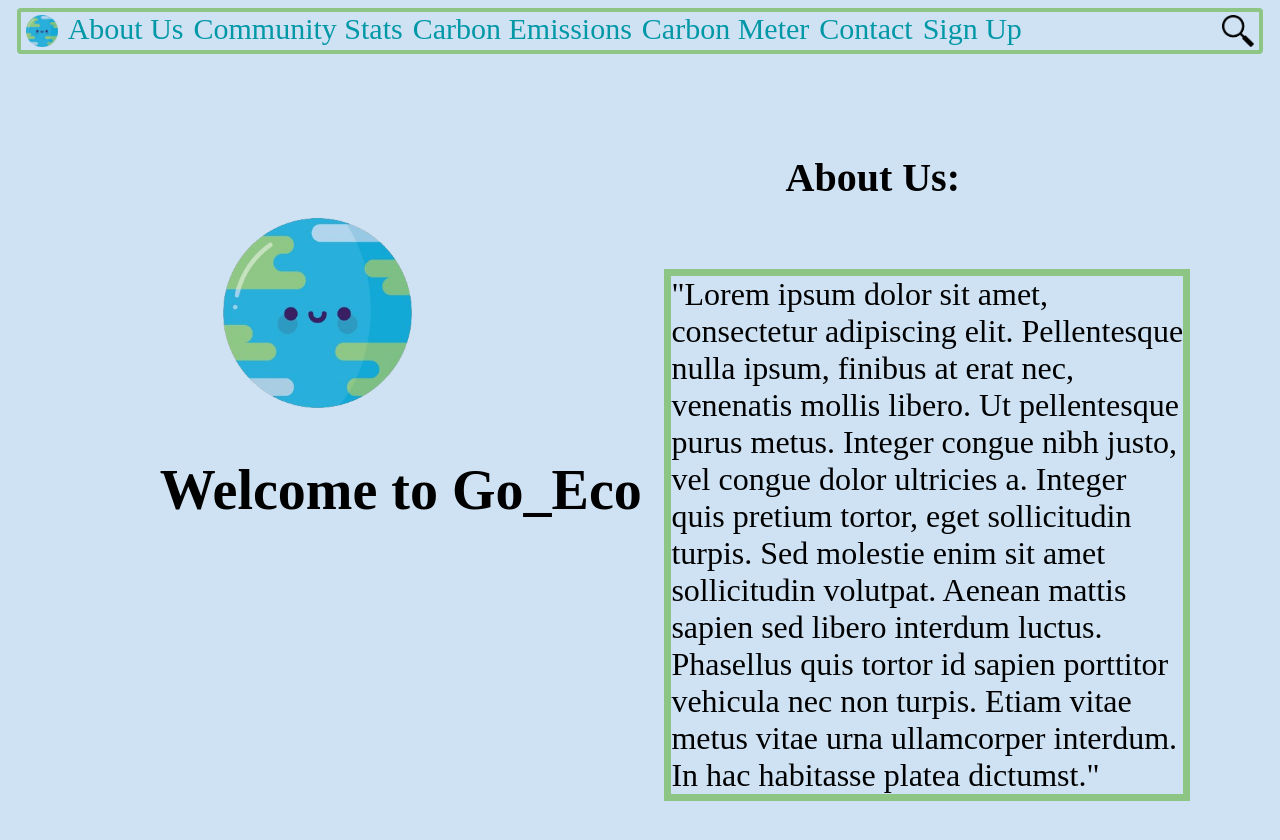
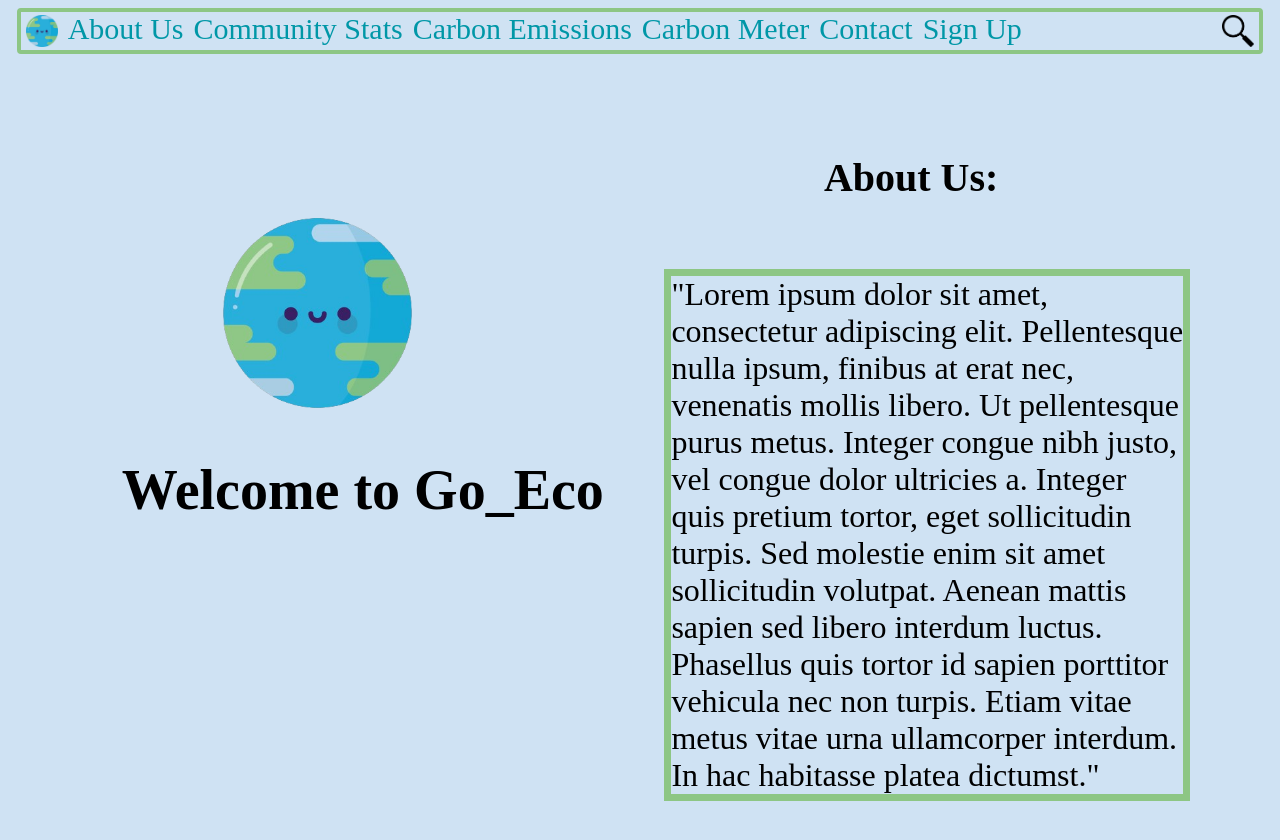
Before and after one commit to 0mega24/0mega24.github.io, a plain HTML site: page aboutus.html in a window 1280 px wide. Shown: the top 840 px of the page. Drawn offline with Linux system fonts and the light colour scheme.

Commit message:
litle adjustment

```diff
--- a/aboutus.html
+++ b/aboutus.html
@@ -44,7 +44,7 @@
 
         h2{
             display: block;
-            margin-left: 12%;
+            margin-left:9%;
             margin-right:auto;
             margin-bottom:auto;
             margin-bottom: 100%;
@@ -52,7 +52,7 @@
         }
         h4{
             position: absolute;
-            right: 25%;
+            right: 22%;
             font-size: 250%;
             margin-top: 100px;
         }
```
